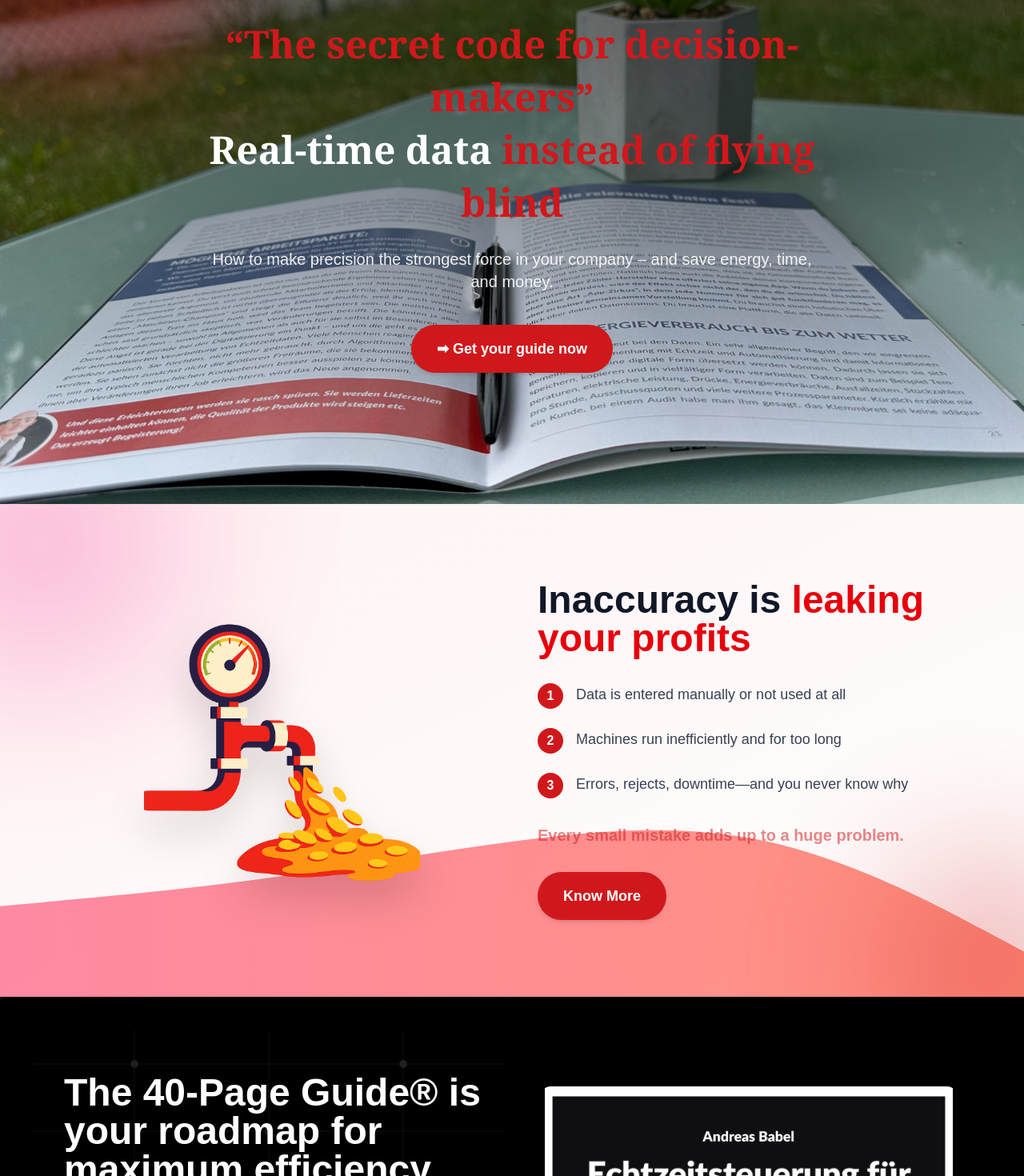
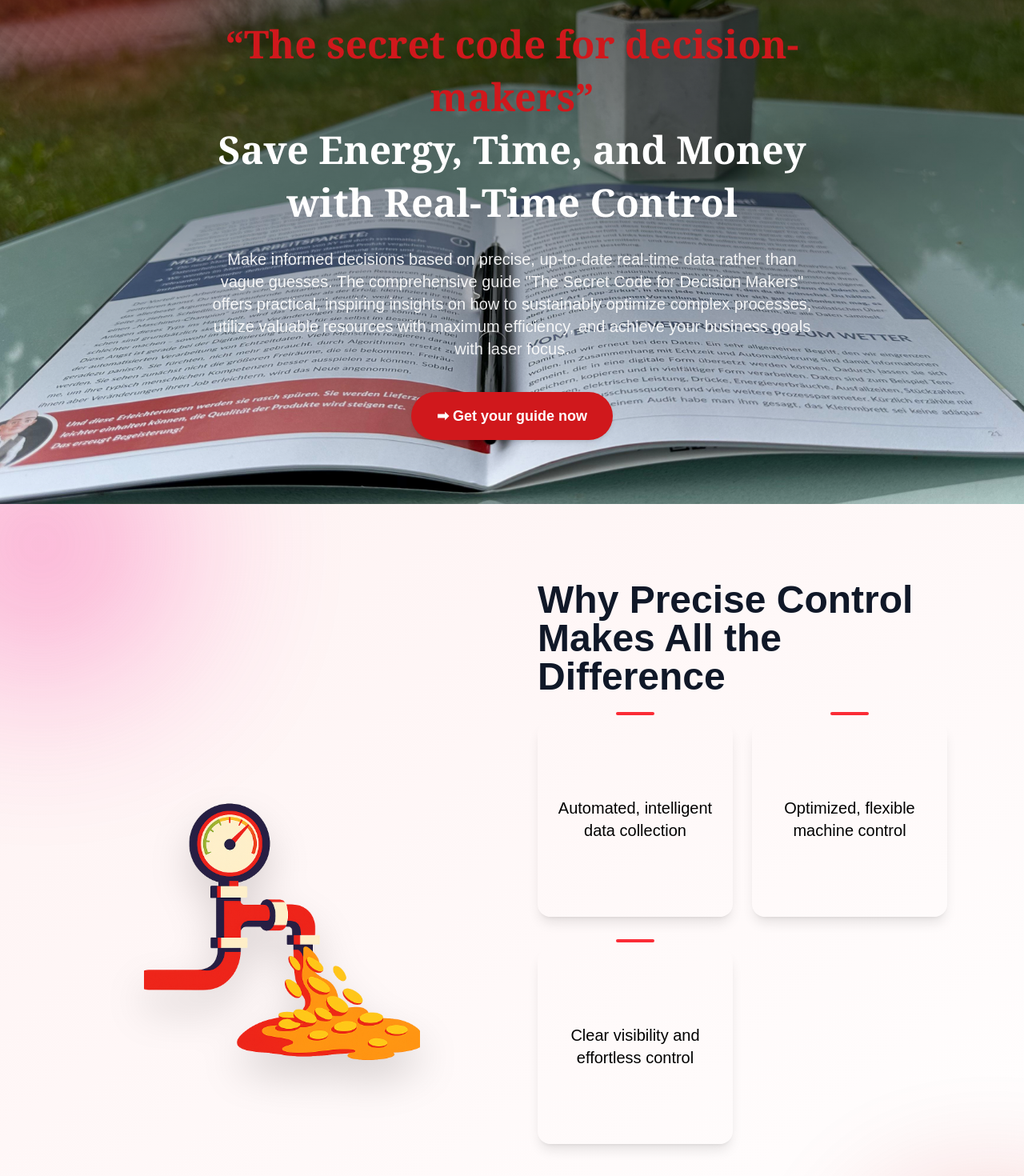
Before and after one commit to Barghavaquestdot/Landingpage, a Next.js app: page / in a window 1280 px wide. Shown: the part 170-1640 px from the top of the page at 80% size. Built offline with nearby package versions, Linux system fonts and the light colour scheme.

Commit message:
changes of section

```diff
--- /dev/null
+++ b/app/components/AboutCompany.tsx
@@ -0,0 +1,83 @@
+// app/components/CompanySection.tsx
+"use client";
+
+import { motion } from "framer-motion";
+import Image from "next/image";
+import Button from "./ui/Button";
+import { useTranslation } from "react-i18next";
+import { withTranslationReady } from "../utils/withTranslationReady";
+import { FaCheck } from "react-icons/fa";
+
+const CompanySection = () => {
+  const { t } = useTranslation("common");
+
+  return (
+    <section className="bg-white text-black py-20 px-6 md:px-32">
+      <div className="max-w-7xl mx-auto flex flex-col md:flex-row items-center gap-16">
+
+
+        {/* Company Content */}
+        <motion.div
+          initial={{ opacity: 0, x: -100 }}
+          whileInView={{ opacity: 1, x: 0 }}
+          viewport={{ once: true }}
+          transition={{ duration: 0.9, ease: "easeOut" }}
+          className="text-left max-w-3xl"
+        >
+          <h2 className="text-4xl md:text-5xl font-extrabold text-gray-900 mb-3 pl-5">
+            {t("company.title")}
+          </h2>
+
+          <h3 className="text-xl md:text-2xl font-semibold text-red-600 mb-6">
+            {t("company.subtitle")}
+          </h3>
+
+          {/* Points — line wise with tick mark in front */}
+          <ul className="space-y-4 mb-6">
+            <li className="flex items-start gap-3">
+              <span
+                className="flex items-center justify-center w-8 h-8 rounded-full bg-emerald-100 text-emerald-600 mt-1"
+                aria-hidden
+              >
+                <FaCheck />
+              </span>
+              <p className="text-lg text-gray-800">
+                {t("company.description.part1")}
+              </p>
+            </li>
+
+            <li className="flex items-start gap-3">
+              <span
+                className="flex items-center justify-center w-8 h-8 rounded-full bg-emerald-100 text-emerald-600 mt-1"
+                aria-hidden
+              >
+                <FaCheck />
+              </span>
+              <p className="text-lg text-gray-800">
+                {t("company.description.part2")}
+              </p>
+            </li>
+
+            <li className="flex items-start gap-3">
+              <span
+                className="flex items-center justify-center w-8 h-8 rounded-full bg-emerald-100 text-emerald-600 mt-1"
+                aria-hidden
+              >
+                <FaCheck />
+              </span>
+              <p className="text-lg text-gray-800">
+                {t("company.description.part3")}
+              </p>
+            </li>
+          </ul>
+
+          <div className="mt-4">
+            <Button>{t("company.cta")}</Button>
+          </div>
+        </motion.div>
+      </div>
+    </section>
+  );
+};
+
+export default withTranslationReady(CompanySection, "common");
--- a/app/components/GuidePreview.tsx
+++ b/app/components/GuidePreview.tsx
@@ -48,7 +48,7 @@ const GuidePreview = () => {
                     alt={t("guidePreview.imageAlt")}
                    width={600}
                   height={800}
-                  className="absolute -top-80 -left-20  object-contain rounded-xl shadow-2xl "
+                  className="absolute -top-80 -left-1  -rotate-25 object-contain rounded-xl shadow-2xl "
                    priority
                />
             </div>
--- a/app/components/Herosection.tsx
+++ b/app/components/Herosection.tsx
@@ -4,11 +4,24 @@ import { motion } from "framer-motion";
 import { FaBook } from "react-icons/fa";
 import Button from "./ui/Button";
 import { useTranslation } from "react-i18next";
+import { useEffect, useState } from "react";
 
 const HeroSection = () => {
   const { t, ready } = useTranslation("common");
+  const [mounted, setMounted] = useState(false);
 
-  if (!ready) return null;
+  // mark mounted so any client-only computation happens after hydration
+  useEffect(() => {
+    setMounted(true);
+  }, []);
+
+  // Fallback strings (deterministic) shown until i18n is ready on client.
+  // Keep these minimal and stable so server and client DOM match.
+  const title = ready ? t("hero.title") : " "; // single space to avoid empty-state DOM changes
+  const quote = ready ? t("hero.quote") : " ";
+  const subtitlePart1 = ready ? t("hero.subtitle.part1") : " ";
+  const description = ready ? t("hero.description") : " ";
+  const cta = ready ? t("hero.cta") : " ";
 
   return (
     <section
@@ -25,35 +38,35 @@ const HeroSection = () => {
       <div className="absolute top-6 left-6 md:left-16 z-20 flex items-center gap-2">
         <FaBook className="text-2xl md:text-3xl text-white" />
         <span className="text-white font-bold text-lg md:text-2xl">
-          {t("hero.title")}
+          {title}
         </span>
       </div>
 
       <div className="relative z-10 text-center max-w-3xl">
         <motion.h1
           initial={{ opacity: 0, y: -40 }}
-          animate={{ opacity: 1, y: 0 }}
+          animate={mounted ? { opacity: 1, y: 0 } : {}}
           transition={{ duration: 1 }}
           className="text-3xl md:text-5xl font-extrabold leading-snug font-serif mb-6"
         >
-          <span className="text-[#d0181c]">{t("hero.quote")}</span>
+          <span className="text-[#d0181c]">{quote}</span>
           <br />
-          <span className="text-white">
-            {t("hero.subtitle.part1")}{" "}
-            <span className="text-[#d0181c]">{t("hero.subtitle.part2")}</span>
+          <span className="text-red">
+            {subtitlePart1}
           </span>
         </motion.h1>
 
         <motion.p
           initial={{ opacity: 0, y: 20 }}
-          animate={{ opacity: 1, y: 0 }}
+          animate={mounted ? { opacity: 1, y: 0 } : {}}
           transition={{ delay: 0.3, duration: 0.8 }}
           className="text-white/90 text-base md:text-xl font-light mb-10"
         >
-          {t("hero.description")}
+          {description}
         </motion.p>
 
-        <Button>{t("hero.cta")}</Button>
+        {/* Render the button always (deterministic DOM). If you want the label to update when ready, it will */}
+        <Button>{cta}</Button>
       </div>
     </section>
   );
--- a/app/components/Problemsection.tsx
+++ b/app/components/Problemsection.tsx
@@ -1,3 +1,4 @@
+// app/components/ProblemSection.tsx
 "use client";
 
 import { motion } from "framer-motion";
@@ -6,6 +7,7 @@ import Button from "./ui/Button";
 import SvgBackground from "./SvgBackground";
 import { useTranslation } from "react-i18next";
 import { withTranslationReady } from "../utils/withTranslationReady";
+import { useState } from "react";
 
 const ProblemSection = () => {
   const { t, ready } = useTranslation("common");
@@ -14,6 +16,13 @@ const ProblemSection = () => {
 
   const maybePoints = t("problem.points", { returnObjects: true });
   const painPoints = Array.isArray(maybePoints) ? maybePoints : [];
+
+  // Get back-face translations from JSON keys: problem.point1 / point2 / point3
+  const backPoints = [
+    String(t("problem.point1")),
+    String(t("problem.point2")),
+    String(t("problem.point3")),
+  ];
 
   return (
     <section className="relative bg-gradient-to-br from-red-50 to-white py-24 px-6 md:px-24 overflow-hidden">
@@ -48,26 +57,20 @@ const ProblemSection = () => {
             whileInView={{ opacity: 1, x: 0 }}
             transition={{ duration: 0.6 }}
           >
-            {t("problem.title")}{" "}
-            <span className="text-red-600">{t("problem.highlight")}</span>
+            {t("problem.title")}
           </motion.h2>
 
-          <ul className="space-y-6">
+          {/* Grid of 2 square flip cards per row */}
+          <div className="grid grid-cols-1 sm:grid-cols-2 gap-6">
             {painPoints.map((point, idx) => (
-              <motion.li
-                key={idx}
-                className="flex items-start gap-4"
-                initial={{ opacity: 0, x: 20 }}
-                whileInView={{ opacity: 1, x: 0 }}
-                transition={{ delay: idx * 0.2, duration: 0.5 }}
-              >
-                <div className="flex-shrink-0 w-8 h-8 bg-[#d0181c] text-white rounded-full flex items-center justify-center font-semibold">
-                  {idx + 1}
-                </div>
-                <p className="text-lg text-gray-700">{point}</p>
-              </motion.li>
+              <div key={idx}>
+                <FlipSquare
+                  frontText={String(point)}
+                  backText={backPoints[idx] ?? ""}
+                />
+              </div>
             ))}
-          </ul>
+          </div>
 
           <motion.p
             className="text-xl font-semibold text-[#d0181c]"
@@ -88,3 +91,60 @@ const ProblemSection = () => {
 };
 
 export default withTranslationReady(ProblemSection, "common");
+
+/* -------------------------------
+   FlipSquare component (internal)
+   ------------------------------- */
+function FlipSquare({ frontText, backText }: { frontText: string; backText: string }) {
+  const [isFlipped, setIsFlipped] = useState(false);
+
+  return (
+    <div className="w-full max-w-xs mx-auto">
+      {/* underline above card like your Card component */}
+      <div className="relative mb-4">
+        <div className="absolute -top-3 left-1/2 -translate-x-1/2 w-10 sm:w-12 h-1 bg-red-500 rounded-full" />
+        {/* square container with perspective */}
+        <div style={{ perspective: 1000 }}>
+          <div
+            onClick={() => setIsFlipped((p) => !p)}
+            className="relative w-full aspect-square rounded-2xl shadow-lg bg-white/10 dark:bg-black/30"
+            style={{
+              transformStyle: "preserve-3d",
+              transition: "transform 0.5s",
+              transform: isFlipped ? "rotateY(180deg)" : "rotateY(0deg)",
+              cursor: "pointer",
+            }}
+          >
+            {/* Front face (styled like your Card front) */}
+            <div
+              className="absolute inset-0 flex items-center justify-center p-4 sm:p-6 rounded-2xl"
+              style={{
+                backfaceVisibility: "hidden",
+                WebkitBackfaceVisibility: "hidden",
+                zIndex: 2,
+              }}
+            >
+              <h3 className="text-base sm:text-lg md:text-xl font-medium text-black text-center">
+                {frontText}
+              </h3>
+            </div>
+
+            {/* Back face (pre-rotated so it shows upright after container rotates) */}
+            <div
+              className="absolute inset-0 p-4 sm:p-6 rounded-2xl flex items-center justify-center bg-white dark:bg-gray-800 overflow-auto"
+              style={{
+                backfaceVisibility: "hidden",
+                WebkitBackfaceVisibility: "hidden",
+                transform: "rotateY(180deg)",
+              }}
+            >
+              <p className="text-sm sm:text-base leading-relaxed text-red-400 text-center">
+                {backText}
+              </p>
+            </div>
+          </div>
+        </div>
+      </div>
+    </div>
+  );
+}
--- a/app/components/WhoNeeds.tsx
+++ b/app/components/WhoNeeds.tsx
@@ -89,6 +89,15 @@ const WhoNeeds = () => {
             </motion.div>
           ))}
         </motion.div>
+         <motion.p
+          initial={{ opacity: 0, y: 20 }}
+          whileInView={{ opacity: 1, y: 0 }}
+          viewport={{ once: true }}
+          transition={{ delay: 0.3, duration: 0.7 }}
+          className="text-lg md:text-xl text-gray-600 mt-10"
+        >
+          {t("who.footer")}
+        </motion.p>
 
         <div className="mt-12">
           <Button>{t("who.cta")}</Button>
--- a/app/page.tsx
+++ b/app/page.tsx
@@ -14,6 +14,7 @@ import CallToActionSectionBase from "./components/CalltoAction";
 import FooterBase from "./components/Footer";
 import TestimonialsSectionBase from "./components/Testimonals";
 import LanguageSwitcher from "./components/LanguageSwitcher";
+import CompanySectionBase from "./components/AboutCompany"
 import { useTranslation } from "react-i18next";
 
 const HeroSection = withTranslationReady(HeroSectionBase, "common");
@@ -25,6 +26,7 @@ const AuthorSection = withTranslationReady(AuthorSectionBase, "common");
 const CallToActionSection = withTranslationReady(CallToActionSectionBase, "common");
 const Footer = withTranslationReady(FooterBase, "common");
 const TestimonialsSection = withTranslationReady(TestimonialsSectionBase, "common");
+const CompanySection = withTranslationReady(CompanySectionBase, "common");
 
 export default function Home() {
   const { i18n } = useTranslation();
@@ -38,6 +40,7 @@ export default function Home() {
       <WhoNeeds key={i18n.language + '-who'} />
       <GuidePreview key={i18n.language + '-guide'} />
       <AuthorSection key={i18n.language + '-author'} />
+      <CompanySection key={i18n.language + '-company'}/>
       <TestimonialsSection key={i18n.language + '-testimonials'} />
       <CallToActionSection key={i18n.language + '-cta'} />
       <Footer key={i18n.language + '-footer'} />
--- a/public/locales/en/common.json
+++ b/public/locales/en/common.json
@@ -3,84 +3,93 @@
     "title": "The Guide",
     "quote": "“The secret code for decision-makers”",
     "subtitle": {
-      "part1": "Real-time data",
+      "part1": "Save Energy, Time, and Money with Real-Time Control",
       "part2": "instead of flying blind"
     },
-    "description": "How to make precision the strongest force in your company – and save energy, time, and money.",
+   "description": "Make informed decisions based on precise, up-to-date real-time data rather than vague guesses.\nThe comprehensive guide \"The Secret Code for Decision Makers\" offers practical, inspiring insights on how to sustainably optimize complex processes, utilize valuable resources with maximum efficiency, and achieve your business goals with laser focus.",
     "cta": "➡ Get your guide now"
   },
   "problem": {
-    "title": "Inaccuracy is",
+    "title": "Why Precise Control Makes All the Difference",
     "highlight": "leaking your profits",
     "imageAlt": "Illustration of cost leakage",
     "points": [
-      "Data is entered manually or not used at all",
-      "Machines run inefficiently and for too long",
-      "Errors, rejects, downtime—and you never know why"
-    ],
+      "Automated, intelligent data collection",
+      "Optimized, flexible machine control",
+      "Clear visibility and effortless control "
+      ],
+    "point1": "Automated, intelligent data collection not only gives you full transparency but\nalso frees up precious time. Your team can focus on what truly matters while\nroutine tasks run smoothly, creating much-needed breathing room.",
+    "point2": "Optimized, flexible machine control ensures even smoother processes and\nminimizes unnecessary downtime—delivering tangible relief and a renewed\nsense of security in daily operations.",
+    "point3": "Clear visibility and effortless control of losses enable you to make forward-\nlooking decisions based on hard, objective facts, foster responsible team\nbehavior, and collectively achieve impressive improvements.",
     "warning": "Every small mistake adds up to a huge problem.",
     "cta": "Know More"
   },
   "solution": {
-    "title": "The 40-Page Guide® is your roadmap for maximum efficiency",
-    "description": "Learn step-by-step how to analyze your processes, obtain precise data, and optimize your resource usage – while relieving employees and delighting customers.",
+    "title": "Your Versatile Toolbox for Measurable Progress",
+    "description": "This guide offers proven, hands-on strategies and clearly structured, tested recommendations that can be seamlessly integrated into your demanding daily\nworkflow:",
     "cta": "➡ Request for free Guide",
     "imageAlt": "Guide Book Cover",
     "advantages": [
       {
         "icon": "list",
-        "title": "Clear roadmap for precise processes"
+        "title": "Leverage real-time data"
       },
       {
         "icon": "cogs",
-        "title": "Automated collection and use of real-time data"
+        "title": "Achieve up to 25% verifiable energy savings"
       },
       {
         "icon": "leaf",
-        "title": "Reduce energy consumption & costs by up to 25%"
+        "title": "Lighten and empower your teams"
       },
       {
         "icon": "smile",
-        "title": "Motivate employees, retain customers long-term"
+        "title": "Boost customer satisfaction"
       },
       {
         "icon": "bolt",
-        "title": "Meet sustainability & CSRD reporting requirements"
+        "title": "Actively live sustainability"
       }
     ]
   },
   "who": {
     "title": "🎯 Who is this guide for?",
-    "description": "This guide is built for professionals ready to ditch guesswork and start optimizing with clarity.",
+    "description": "This comprehensive knowledge is aimed at anyone who wants to optimize theircomplex processes in a measurable, future-proof way",
     "audience": [
-      "Managing directors of small and medium-sized enterprises",
-      "Energy and production managers",
-      "Decision-makers who think about precision and digitalization together"
+      "Executive management and dedicated technical leadership",
+      "Experienced energy and production managers",
+      "Directors of advanced digitalization and sustainable efficiency"
     ],
+    "footer":"If you’re aiming for concrete, visible results, this guide provides you with a valuable,practice-ready foundation.",
     "cta": "➡ Feel free to ask"
   },
   "guidePreview": {
     "title": "What to expect – A look at",
     "highlight": "the guide",
-    "subtitle": "What you can expect on 40 pages",
+    "subtitle": "A Sneak Peek Inside the Guide – Key Focus Areas (40Pages)",
     "imageAlt": "Guide Book Preview",
     "cta": "➡ Book Now",
     "highlights": [
       {
-        "title": "Learn to Set the Right Targets",
-        "description": "Why precise KPIs are your single biggest lever for avoiding wasted effort and wasted budget."
+        "title": "Goal Setting & Transparent Metrics",
+        "description": "Define clear, relevant KPIs—and achieve up to 25% energy savings. The rightmetrics give you full transparency and save you valuable time."
       },
       {
-        "title": "Correlate Cooling & Pressure Metrics",
-        "description": "How to integrate thermal, hydraulic and energy readings so you spot hidden process bottlenecks immediately."
+        "title": "Uncover Hidden Potential",
+        "description": "Learn how systematic analysis of detailed cooling and pressure data revealsunseen efficiency reserves to cut costs sustainably."
       },
       {
-        "title": "Align Equipment for Peak Throughput",
-        "description": "A proven framework to synchronize machine settings, reduce variability and keep every line running at top speed."
+        "title": "Optimize Overall Machine Performance",
+        "description": " Proven concepts show how fine-tuned machine utilization boosts throughput and prevents costly production downtime."
       },
       {
-        "title": "Deploy Sensors, AI & Real-Time Dashboards",
-        "description": "Exactly what a modern monitoring stack delivers—and a step-by-step playbook to get yours live in days, not months."
+        "title": "Smart Technology Integration",
+        "description": "Harness cutting-edge sensors, artificial intelligence, and innovative dashboards to automatically analyze data and make informed real-time decisions."
+      },
+      {
+        "title":"Practical, Versatile Recommendations",
+        "description":"Benefit from field-tested methods that have already helped numerous companies significantly reduce energy costs and sustainably improve performance."
+
       }
     ]
   },
@@ -94,6 +103,16 @@
       "part3": "energy, halve machine downtime, and increase employee motivation."
     },
     "cta": "➡ Know about Author"
+  },
+   "company": {
+    "title": "About the Company",
+    "subtitle": "BS-Systeme GmbH – Your Expert Partner for Sustainable Energy Optimization & Innovative Process Automation",
+    "description": {
+      "part1": "Over 30 years of comprehensive expertise in energy efficiency and sustainable process optimization",
+      "part2": "Proven, intelligent solutions for SMEs to effectively cut energy costs and sustainably boost production performance",
+      "part3": "Made in Germany—tested, premium quality for long-lasting automation and industrialized digitalization"
+    },
+    "cta": "➡ Know More"
   },
   "testimonials": {
     "title": "What Our Clients Are Saying",
```
